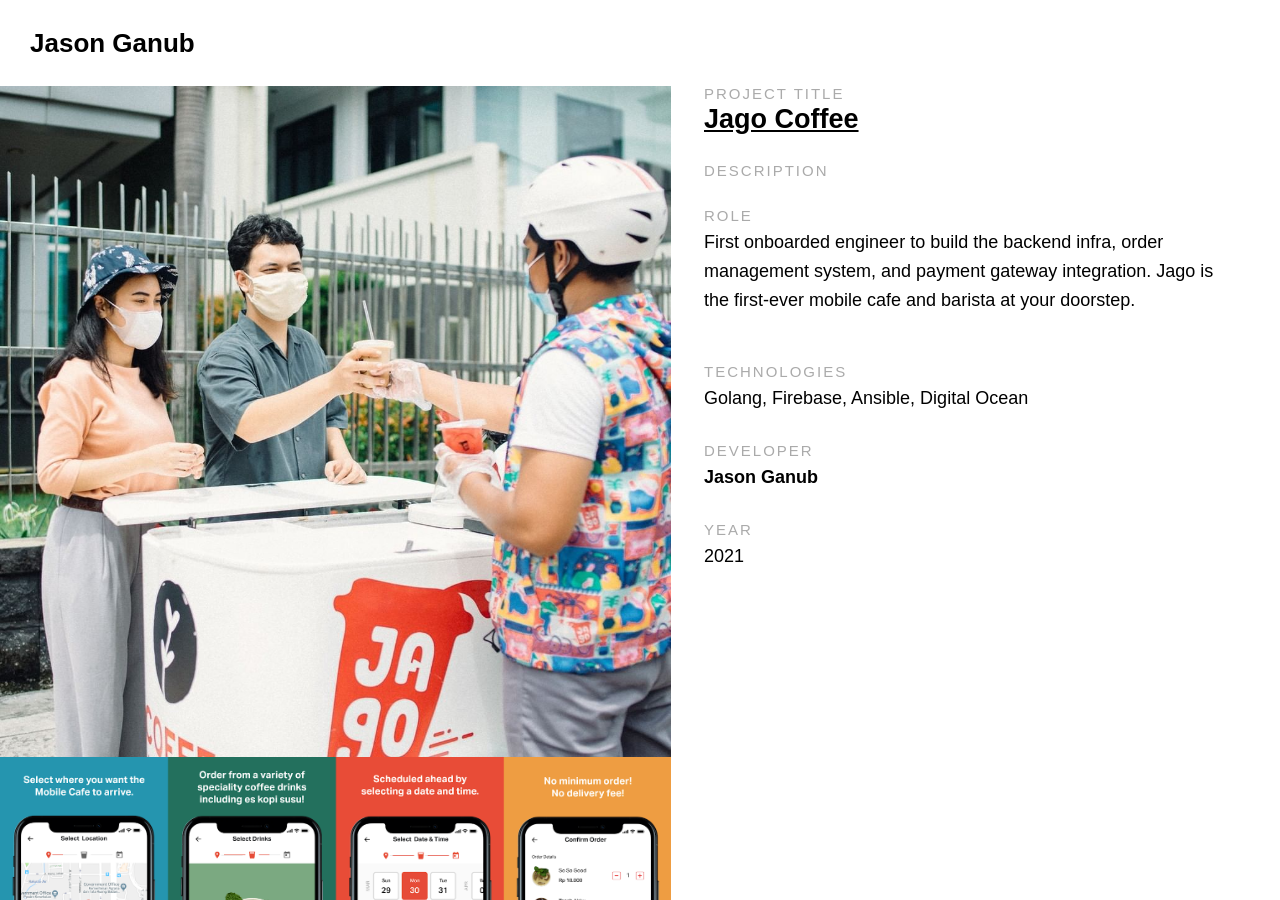
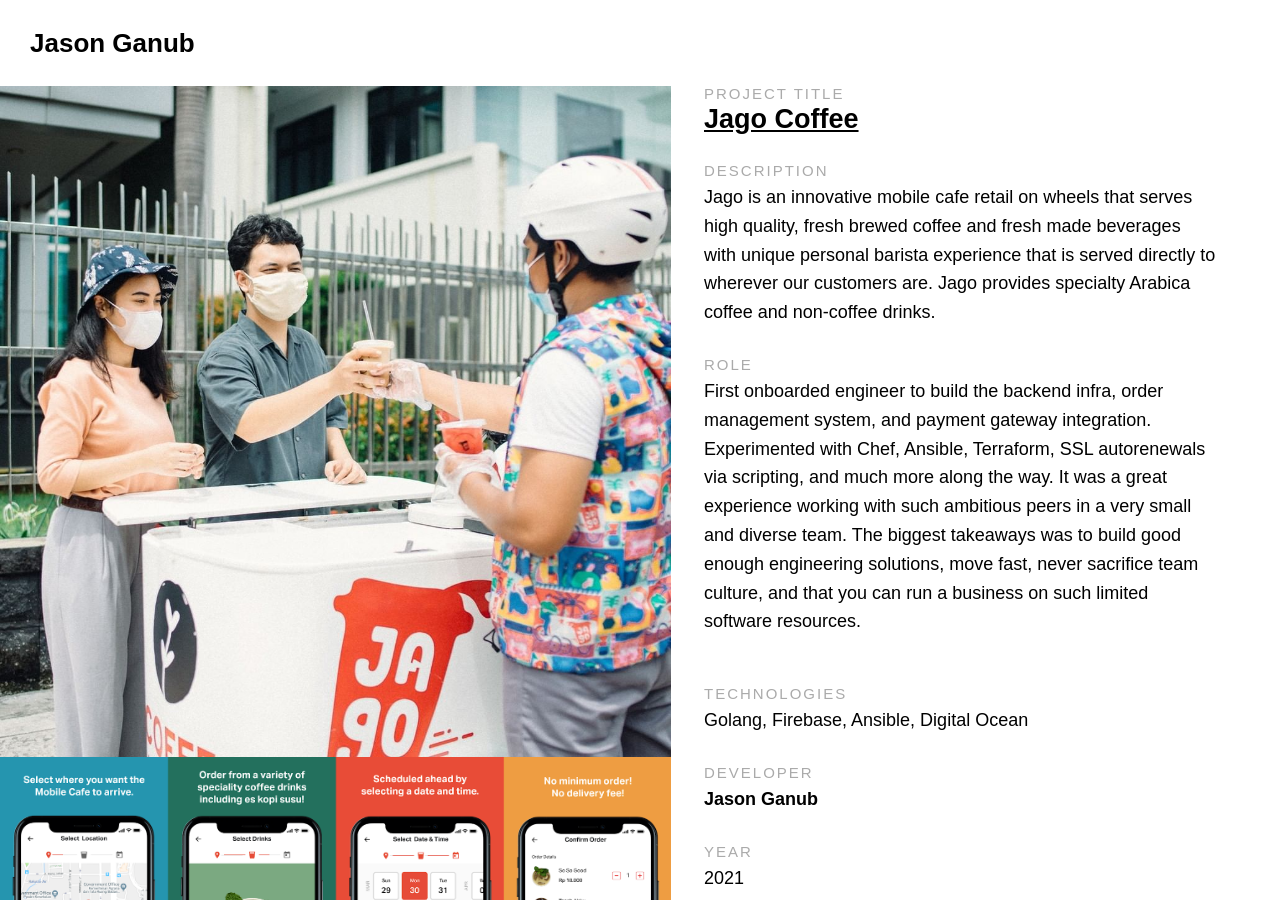
Before and after one commit to jasonganub/jasonganub.io, a Jekyll site: the page built from _posts/projects/2021-01-01-jago.md, in a window 1280 px wide and 900 px high. Built offline with Jekyll 4.4.1, drawn with Linux system fonts in a browser that asks for light colours.

Commit message:
Add more info on instant and jago

```diff
--- a/_posts/projects/2021-01-01-jago.md
+++ b/_posts/projects/2021-01-01-jago.md
@@ -13,6 +13,7 @@
   url: "https://www.jagocoffee.com/"
   logo: "/assets/images/projects/jago/logo.jpg"
   tech: "Golang, Firebase, Ansible, Digital Ocean"
+  description: "Jago is an innovative mobile cafe retail on wheels that serves high quality, fresh brewed coffee and fresh made beverages with unique personal barista experience that is served directly to wherever our customers are. Jago provides specialty Arabica coffee and non-coffee drinks."
 
 dev:
   title: "Jason Ganub"
@@ -30,4 +31,4 @@
     url: "/assets/images/projects/jago/screenshot-3.jpg"
     alt: ""
 ---
-<p>First onboarded engineer to build the backend infra, order management system, and payment gateway integration. Jago is the first-ever mobile cafe and barista at your doorstep.</p>
+<p>First onboarded engineer to build the backend infra, order management system, and payment gateway integration. Experimented with Chef, Ansible, Terraform, SSL autorenewals via scripting, and much more along the way. It was a great experience working with such ambitious peers in a very small and diverse team. The biggest takeaways was to build good enough engineering solutions, move fast, never sacrifice team culture, and that you can run a business on such limited software resources.</p>
```
Also changed, not shown: _posts/projects/2020-01-01-gojek-instant.md (+1 -1 lines).
